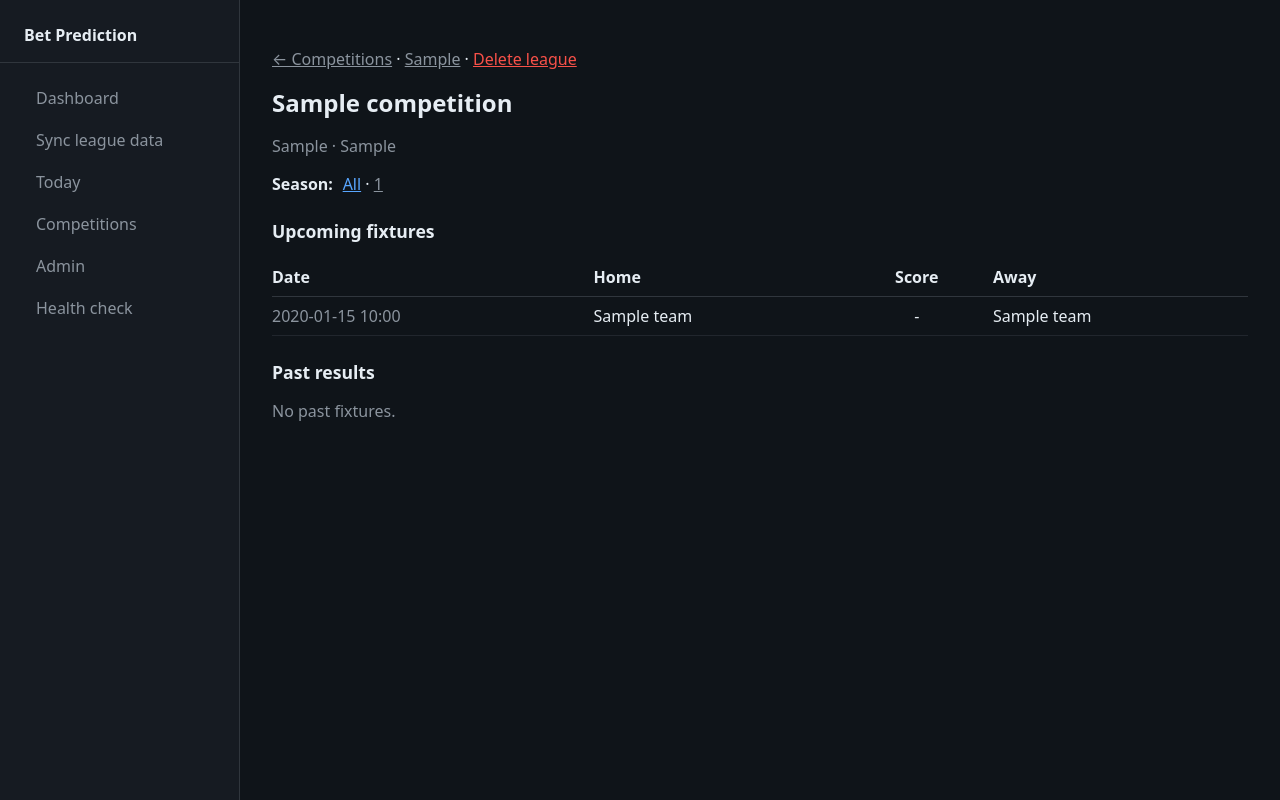
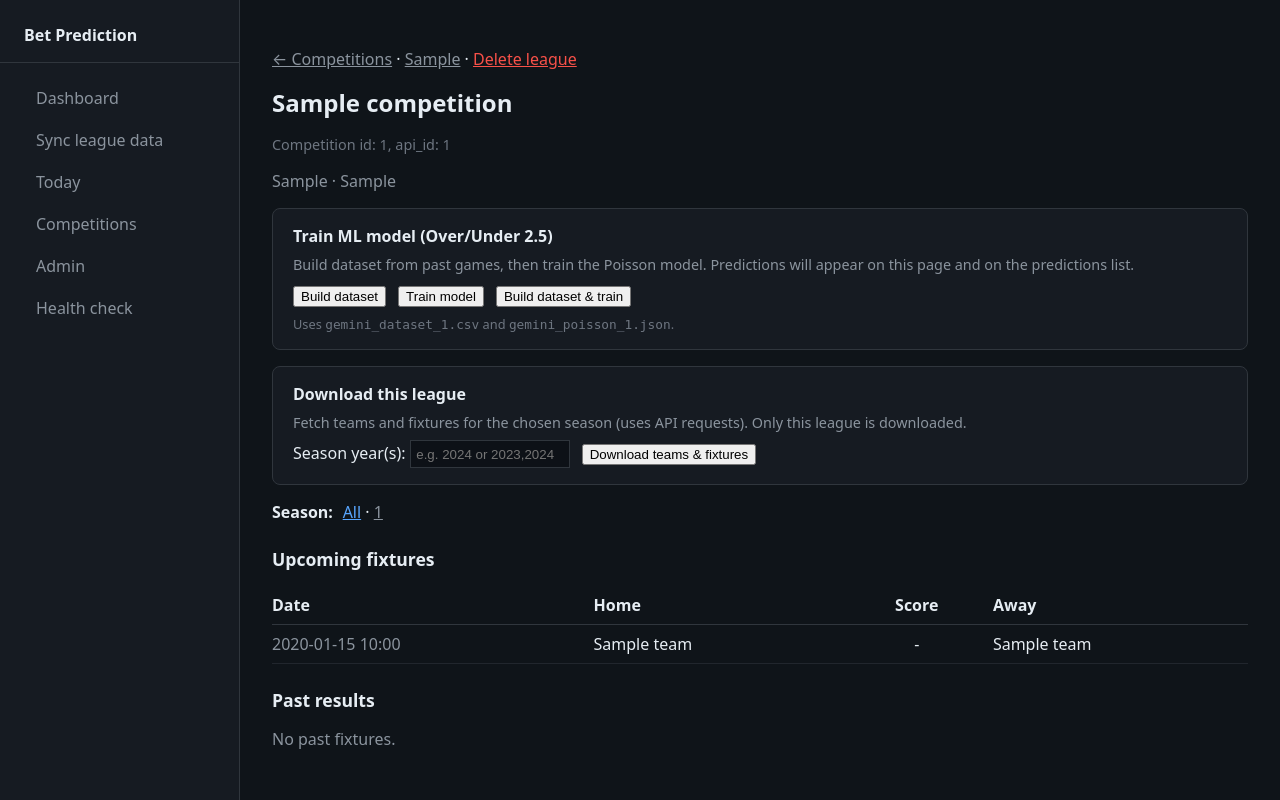
Before and after one commit to litaionut/bet_prediction, a Django app: page /football/competitions/1/ in a window 1280 px wide. Run offline with Django 5.2, Linux system fonts and the light colour scheme; tables that the repository leaves empty hold one stand-in row (values such as "Sample post").

Commit message:
Sync: create competitions only when selected for download; ML train buttons on competition detail
Co-authored-by: Cursor <cursoragent@cursor.com>

```diff
--- a/api_football/templates/api_football/competition_detail.html
+++ b/api_football/templates/api_football/competition_detail.html
@@ -11,9 +11,33 @@
 </p>
 
 <h1>{{ competition.name }}</h1>
+<p style="color:#6e7681; font-size:0.9rem; margin-top:0.25rem;">Competition id: {{ competition.pk }}, api_id: {{ competition.api_id }}</p>
 {% if competition.country or competition.type %}
 <p style="color:#8b949e;">{% if competition.country %}{{ competition.country }}{% endif %}{% if competition.type %} · {{ competition.type }}{% endif %}</p>
 {% endif %}
+
+<section style="background:#161b22; padding:1rem 1.25rem; border-radius:8px; margin:1rem 0; border:1px solid #30363d;">
+  <h2 style="margin:0 0 0.5rem 0; font-size:1rem;">Train ML model (Over/Under 2.5)</h2>
+  <p style="font-size:0.9rem; color:#8b949e; margin:0 0 0.75rem 0;">Build dataset from past games, then train the Poisson model. Predictions will appear on this page and on the predictions list.</p>
+  <form method="post" action="{% url 'api_football:competition_detail' competition.pk %}" style="display:flex; align-items:center; gap:0.75rem; flex-wrap:wrap;">
+    {% csrf_token %}
+    <button type="submit" name="action" value="build_dataset">Build dataset</button>
+    <button type="submit" name="action" value="train_model">Train model</button>
+    <button type="submit" name="action" value="build_and_train">Build dataset &amp; train</button>
+  </form>
+  <p style="font-size:0.8rem; color:#6e7681; margin:0.5rem 0 0 0;">Uses <code>gemini_dataset_{{ competition.api_id }}.csv</code> and <code>gemini_poisson_{{ competition.api_id }}.json</code>.</p>
+</section>
+
+<section style="background:#161b22; padding:1rem 1.25rem; border-radius:8px; margin:1rem 0; border:1px solid #30363d;">
+  <h2 style="margin:0 0 0.5rem 0; font-size:1rem;">Download this league</h2>
+  <p style="font-size:0.9rem; color:#8b949e; margin:0 0 0.5rem 0;">Fetch teams and fixtures for the chosen season (uses API requests). Only this league is downloaded.</p>
+  <form method="post" action="{% url 'api_football:competition_detail' competition.pk %}" style="display:flex; align-items:center; gap:0.75rem; flex-wrap:wrap;">
+    {% csrf_token %}
+    <input type="hidden" name="action" value="download_league">
+    <label>Season year(s): <input type="text" name="years" value="{{ season_param|default:'' }}" placeholder="e.g. 2024 or 2023,2024" style="width:10rem; background:#0d1117; border:1px solid #30363d; color:#e6edf3; padding:0.35rem;"></label>
+    <button type="submit">Download teams &amp; fixtures</button>
+  </form>
+</section>
 
 {% if seasons %}
 <p style="margin-bottom:1rem;">
--- a/api_football/templates/api_football/country_detail.html
+++ b/api_football/templates/api_football/country_detail.html
@@ -27,6 +27,7 @@
       <span style="background:#238636; color:#fff; font-size:0.7rem; padding:0.15rem 0.4rem; border-radius:4px; margin-right:0.5rem;">Top</span>
       {% endif %}
       <a href="{% url 'api_football:competition_detail' c.pk %}" style="color:#58a6ff; text-decoration:none;">{{ c.name }}</a>
+      <span style="color:#6e7681; font-size:0.85rem;">id={{ c.pk }}, api_id={{ c.api_id }}</span>
       {% if c.type %}<span style="color:#8b949e;"> — {{ c.type }}</span>{% endif %}
       <span style="color:#8b949e;"> ({{ c.game_count }} game{{ c.game_count|pluralize }})</span>
       </label>
--- a/api_football/templates/api_football/game_list_today.html
+++ b/api_football/templates/api_football/game_list_today.html
@@ -39,7 +39,7 @@
         {% else %}{{ g.score_display }}{% endif %}
       </td>
       <td style="padding:0.5rem;">{{ g.away_team.name }}</td>
-      <td style="padding:0.5rem;">{% if g.competition %}<a href="{% url 'api_football:competition_detail' g.competition_id %}" style="color:#58a6ff;">{{ g.competition.name }}</a>{% else %}—{% endif %}</td>
+      <td style="padding:0.5rem;">{% if g.competition %}<a href="{% url 'api_football:competition_detail' g.competition_id %}" style="color:#58a6ff;">{{ g.competition.name }}</a> <span style="color:#6e7681; font-size:0.85rem;">({{ g.competition.api_id }})</span>{% else %}—{% endif %}</td>
       {% if game_ml_odds %}<td style="text-align:center; padding:0.5rem;">{% if ml %}{{ ml.ml_over_pct }}% Over{% else %}—{% endif %}</td>{% endif %}
     </tr>
     {% endfor %}
--- a/api_football/templates/api_football/gemini_predictions.html
+++ b/api_football/templates/api_football/gemini_predictions.html
@@ -22,7 +22,7 @@
     <select name="competition" onchange="this.form.submit()" style="background:#0d1117; border:1px solid #30363d; color:#e6edf3; padding:0.35rem; margin-left:0.35rem;">
       <option value="">-- Choose competition --</option>
       {% for c in competitions_list %}
-      <option value="{{ c.pk }}" {% if competition and competition.pk == c.pk %}selected{% endif %}>{{ c.name }} ({{ c.country }})</option>
+      <option value="{{ c.pk }}" {% if competition and competition.pk == c.pk %}selected{% endif %}>{{ c.name }} ({{ c.country }}) — id {{ c.pk }}, api_id {{ c.api_id }}</option>
       {% endfor %}
     </select>
   </form>
--- a/api_football/templates/api_football/sync.html
+++ b/api_football/templates/api_football/sync.html
@@ -66,7 +66,7 @@
           {% for comp in comps %}
           <label style="display:flex; align-items:center; gap:0.35rem;">
             <input type="checkbox" name="competition" value="{{ comp.api_id }}">
-            {% if primary_comp and comp.pk == primary_comp.pk %}<span style="background:#238636; color:#fff; font-size:0.7rem; padding:0.15rem 0.4rem; border-radius:4px; margin-right:0.15rem;" title="Top league">Top</span>{% endif %}
+            {% if primary_comp and comp.api_id == primary_comp.api_id %}<span style="background:#238636; color:#fff; font-size:0.7rem; padding:0.15rem 0.4rem; border-radius:4px; margin-right:0.15rem;" title="Top league">Top</span>{% endif %}
             {{ comp.name }}{% if comp.type %} ({{ comp.type }}){% endif %} — {{ comp.game_count }} games
           </label>
           {% endfor %}
--- a/api_football/views.py
+++ b/api_football/views.py
@@ -1,7 +1,9 @@
+from io import StringIO
 from django.shortcuts import render, redirect, get_object_or_404
 from django.urls import reverse
 from django.contrib import messages
 from django.conf import settings
+from django.core.management import call_command
 from django.core.paginator import Paginator
 from django.db.models import Count
 from django.utils import timezone
@@ -47,35 +49,7 @@ def _country_name_from_slug(slug):
 
 
 def competition_list(request):
-    """List all countries that have competitions (data) downloaded. POST: sync fixtures for all leagues."""
-    if request.method == "POST" and request.POST.get("action") == "sync_fixtures":
-        from .sync import sync_teams_for_league, sync_fixtures
-        year_str = (request.POST.get("season_year") or "").strip()
-        try:
-            year = int(year_str) if year_str else timezone.now().year
-        except (TypeError, ValueError):
-            year = timezone.now().year
-        if year < 2000 or year > 2100:
-            year = timezone.now().year
-        competitions = list(Competition.objects.all().order_by("country", "api_id"))
-        total_teams_c, total_teams_u = 0, 0
-        total_fix_c, total_fix_u = 0, 0
-        for comp in competitions:
-            try:
-                tc, tu = sync_teams_for_league(comp.api_id, year)
-                total_teams_c += tc
-                total_teams_u += tu
-                fc, fu = sync_fixtures(league_id=comp.api_id, season=year)
-                total_fix_c += fc
-                total_fix_u += fu
-            except Exception as e:
-                messages.warning(request, f"{comp.name}: {e}")
-        messages.success(
-            request,
-            f"Synced {len(competitions)} leagues for {year}: teams {total_teams_c} created, {total_teams_u} updated; fixtures {total_fix_c} created, {total_fix_u} updated.",
-        )
-        return redirect("api_football:competition_list")
-
+    """List all countries that have competitions (league list only; no bulk download). Download teams/fixtures per league from Sync or from the league page."""
     qs = (
         Competition.objects.exclude(country="")
         .values("country")
@@ -177,9 +151,91 @@ def competition_bulk_delete(request):
     return redirect("api_football:competition_list")
 
 
+def _run_ml_command(request, competition, step_name, run_build, run_train):
+    """Run build_gemini_dataset and/or train_gemini_poisson for this competition. Return (success, message)."""
+    api_id = getattr(competition, "api_id", None)
+    if api_id is None:
+        return False, "Competition has no api_id."
+    dataset_name = f"gemini_dataset_{api_id}.csv"
+    model_name = f"gemini_poisson_{api_id}.json"
+    out = StringIO()
+    err = StringIO()
+    build_msg = ""
+    train_msg = ""
+    try:
+        if run_build:
+            call_command(
+                "build_gemini_dataset",
+                competition=competition.pk,
+                output=dataset_name,
+                stdout=out,
+                stderr=err,
+            )
+            out.seek(0)
+            build_msg = (out.read() or "").strip() or "Dataset built."
+            if err.getvalue():
+                build_msg += " " + err.getvalue().strip()
+            out.truncate(0)
+            out.seek(0)
+            err.truncate(0)
+            err.seek(0)
+        if run_train:
+            call_command(
+                "train_gemini_poisson",
+                dataset=dataset_name,
+                output=model_name,
+                stdout=out,
+                stderr=err,
+            )
+            out.seek(0)
+            train_msg = (out.read() or "").strip() or "Model saved."
+            if err.getvalue():
+                train_msg += " " + err.getvalue().strip()
+        if run_build and run_train:
+            return True, (build_msg + " " + train_msg).strip()
+        return True, (build_msg if run_build else train_msg).strip()
+    except Exception as e:
+        return False, str(e)
+
+
 def competition_detail(request, pk):
-    """Show one league: seasons and fixtures (upcoming + past)."""
+    """Show one league: seasons and fixtures (upcoming + past). POST action=download_league: download teams + fixtures. POST action=build_dataset/train_model/build_and_train: run ML training."""
     competition = get_object_or_404(Competition, pk=pk)
+    if request.method == "POST":
+        action = request.POST.get("action")
+        if action == "download_league":
+            from .sync import sync_teams_for_league, sync_fixtures
+            years_str = (request.POST.get("years") or request.POST.get("year") or "").strip() or str(timezone.now().year)
+            years = _parse_years(years_str)
+            if not years:
+                messages.warning(request, "Enter at least one valid year (e.g. 2024).")
+                return redirect("api_football:competition_detail", pk=pk)
+            total_tc, total_tu, total_fc, total_fu = 0, 0, 0, 0
+            for year in years:
+                try:
+                    tc, tu = sync_teams_for_league(competition.api_id, year)
+                    total_tc += tc
+                    total_tu += tu
+                    fc, fu = sync_fixtures(league_id=competition.api_id, season=year)
+                    total_fc += fc
+                    total_fu += fu
+                except Exception as e:
+                    messages.warning(request, f"{competition.name} {year}: {e}")
+            messages.success(
+                request,
+                f"Downloaded {competition.name}: teams {total_tc} created, {total_tu} updated; fixtures {total_fc} created, {total_fu} updated.",
+            )
+            return redirect("api_football:competition_detail", pk=pk)
+        if action in ("build_dataset", "train_model", "build_and_train"):
+            run_build = action in ("build_dataset", "build_and_train")
+            run_train = action in ("train_model", "build_and_train")
+            ok, msg = _run_ml_command(request, competition, action, run_build=run_build, run_train=run_train)
+            if ok:
+                messages.success(request, msg)
+            else:
+                messages.error(request, msg)
+            return redirect("api_football:competition_detail", pk=pk)
+
     now = timezone.now()
     season_param = request.GET.get("season")
     try:
@@ -473,16 +529,17 @@ def gemini_predictions(request):
     return render(request, "api_football/gemini_predictions.html", context)
 
 
-from .client import remaining_requests_today
+from .client import get_leagues, remaining_requests_today
 from .sync import (
     sync_countries,
-    sync_leagues,
     sync_teams_for_league,
     sync_fixtures,
     sync_fixture_statistics,
     sync_stats_for_games,
     sync_predictions_for_games,
     sync_odds_for_games,
+    league_api_item_to_session_dict,
+    ensure_competition_from_session_dict,
 )
 
 
@@ -556,33 +613,61 @@ def sync_page(request):
                 if not selected:
                     messages.warning(request, "Select at least one country.")
                     return redirect("api_football:sync")
-                total_c, total_u = 0, 0
+                # Fetch leagues from API only; do not create DB records yet.
+                available = request.session.get("sync_available_leagues") or {}
                 for country_name in selected:
-                    cn, un = sync_leagues(country=country_name)
-                    total_c += cn
-                    total_u += un
-                messages.success(request, f"Leagues: {total_c} created, {total_u} updated. Select competitions and year, then Download.")
+                    raw = get_leagues(country=country_name)
+                    leagues = []
+                    for item in raw:
+                        d = league_api_item_to_session_dict(item)
+                        if d:
+                            leagues.append(d)
+                    if leagues:
+                        available[country_name] = leagues
+                request.session["sync_available_leagues"] = available
+                request.session.modified = True
+                total = sum(len(available.get(c, [])) for c in selected)
+                messages.success(
+                    request,
+                    f"Loaded {total} league(s) from API. Select which to download and click Download (only selected will be created).",
+                )
                 qs = urlencode([("country", n) for n in selected], doseq=True)
                 return redirect(reverse("api_football:sync") + "?" + qs)
             elif action == "download":
-                selected = request.POST.getlist("competition")
+                selected_api_ids = request.POST.getlist("competition")
                 years_str = (request.POST.get("years", "").strip() or request.POST.get("year", "").strip())
-                if not selected or not years_str:
+                if not selected_api_ids or not years_str:
                     messages.warning(request, "Select at least one competition and enter year(s).")
                     return redirect("api_football:sync")
                 years = _parse_years(years_str)
                 if not years:
                     messages.warning(request, "Enter at least one valid year (e.g. 2024 or 2022,2023,2024 or 2020-2024).")
                     return redirect("api_football:sync")
+                selected_api_ids = [int(x) for x in selected_api_ids]
+                # Create Competition only for selected leagues (from session).
+                available = request.session.get("sync_available_leagues") or {}
+                league_by_api_id = {}
+                for country_name, leagues in available.items():
+                    for d in leagues:
+                        league_by_api_id[d["api_id"]] = d
+                missing = [aid for aid in selected_api_ids if aid not in league_by_api_id]
+                if missing:
+                    messages.warning(
+                        request,
+                        "Some selected leagues were not in session (session may have expired). Load competitions again, then download.",
+                    )
                 total_teams_c, total_teams_u = 0, 0
                 total_fix_c, total_fix_u = 0, 0
-                for comp_id in selected:
-                    comp_id = int(comp_id)
+                for api_id in selected_api_ids:
+                    d = league_by_api_id.get(api_id)
+                    if not d:
+                        continue
+                    ensure_competition_from_session_dict(d)
                     for year in years:
-                        tc, tu = sync_teams_for_league(comp_id, year)
+                        tc, tu = sync_teams_for_league(api_id, year)
                         total_teams_c += tc
                         total_teams_u += tu
-                        fc, fu = sync_fixtures(league_id=comp_id, season=year)
+                        fc, fu = sync_fixtures(league_id=api_id, season=year)
                         total_fix_c += fc
                         total_fix_u += fu
                 messages.success(
@@ -633,33 +718,59 @@ def sync_page(request):
     years_param = request.GET.get("years", "").strip() or request.GET.get("year", "2024").strip()
 
     if selected_countries:
-        selected_lower = [s.lower() for s in selected_countries]
-        all_comp_countries = set(
-            Competition.objects.exclude(country="").values_list("country", flat=True).distinct()
-        )
-        matching_countries = [
-            c for c in all_comp_countries
-            if c and c.lower() in selected_lower
-        ]
-        comps = (
-            Competition.objects.filter(country__in=matching_countries)
-            .annotate(game_count=Count("games"))
-            .order_by("country", "rank", "api_id", "name")
-        )
-        competitions_by_country = [
-            (country, list(g), Competition.get_primary_for_country(country))
-            for country, g in groupby(comps, key=lambda c: c.country)
-        ]
-        actual_countries_in_db = (
-            list(
-                Competition.objects.exclude(country="")
-                .values_list("country", flat=True)
-                .distinct()
-                .order_by("country")
+        available = request.session.get("sync_available_leagues") or {}
+        # Prefer list from session (API); enrich with game_count and pk from DB.
+        if available:
+            competitions_by_country = []
+            for country_name in selected_countries:
+                leagues = available.get(country_name, [])
+                if not leagues:
+                    continue
+                # Enrich each league dict with game_count and pk from DB.
+                comps = []
+                for d in sorted(leagues, key=lambda x: (x.get("rank") is None, x.get("rank") or 999, x.get("api_id") or 0, x.get("name", ""))):
+                    obj = Competition.objects.filter(api_id=d["api_id"]).annotate(game_count=Count("games")).first()
+                    comps.append({
+                        "api_id": d["api_id"],
+                        "name": d.get("name", ""),
+                        "type": d.get("type", "") or "",
+                        "country": d.get("country", "") or country_name,
+                        "game_count": obj.game_count if obj else 0,
+                        "pk": obj.pk if obj else None,
+                        "rank": d.get("rank"),
+                    })
+                primary = next((c for c in comps if c.get("rank") == 1), comps[0] if comps else None)
+                competitions_by_country.append((country_name, comps, primary))
+            actual_countries_in_db = []
+        else:
+            # Fallback: show already-downloaded competitions from DB.
+            selected_lower = [s.lower() for s in selected_countries]
+            all_comp_countries = set(
+                Competition.objects.exclude(country="").values_list("country", flat=True).distinct()
             )
-            if not competitions_by_country and selected_countries
-            else []
-        )
+            matching_countries = [
+                c for c in all_comp_countries
+                if c and c.lower() in selected_lower
+            ]
+            comps = (
+                Competition.objects.filter(country__in=matching_countries)
+                .annotate(game_count=Count("games"))
+                .order_by("country", "rank", "api_id", "name")
+            )
+            competitions_by_country = [
+                (country, list(g), Competition.get_primary_for_country(country))
+                for country, g in groupby(comps, key=lambda c: c.country)
+            ]
+            actual_countries_in_db = (
+                list(
+                    Competition.objects.exclude(country="")
+                    .values_list("country", flat=True)
+                    .distinct()
+                    .order_by("country")
+                )
+                if not competitions_by_country and selected_countries
+                else []
+            )
     else:
         competitions_by_country = []
         actual_countries_in_db = []
```
Also changed, not shown: api_football/sync.py (+85 -20 lines), api_football/templates/api_football/competition_list.html (+1 -11 lines).
